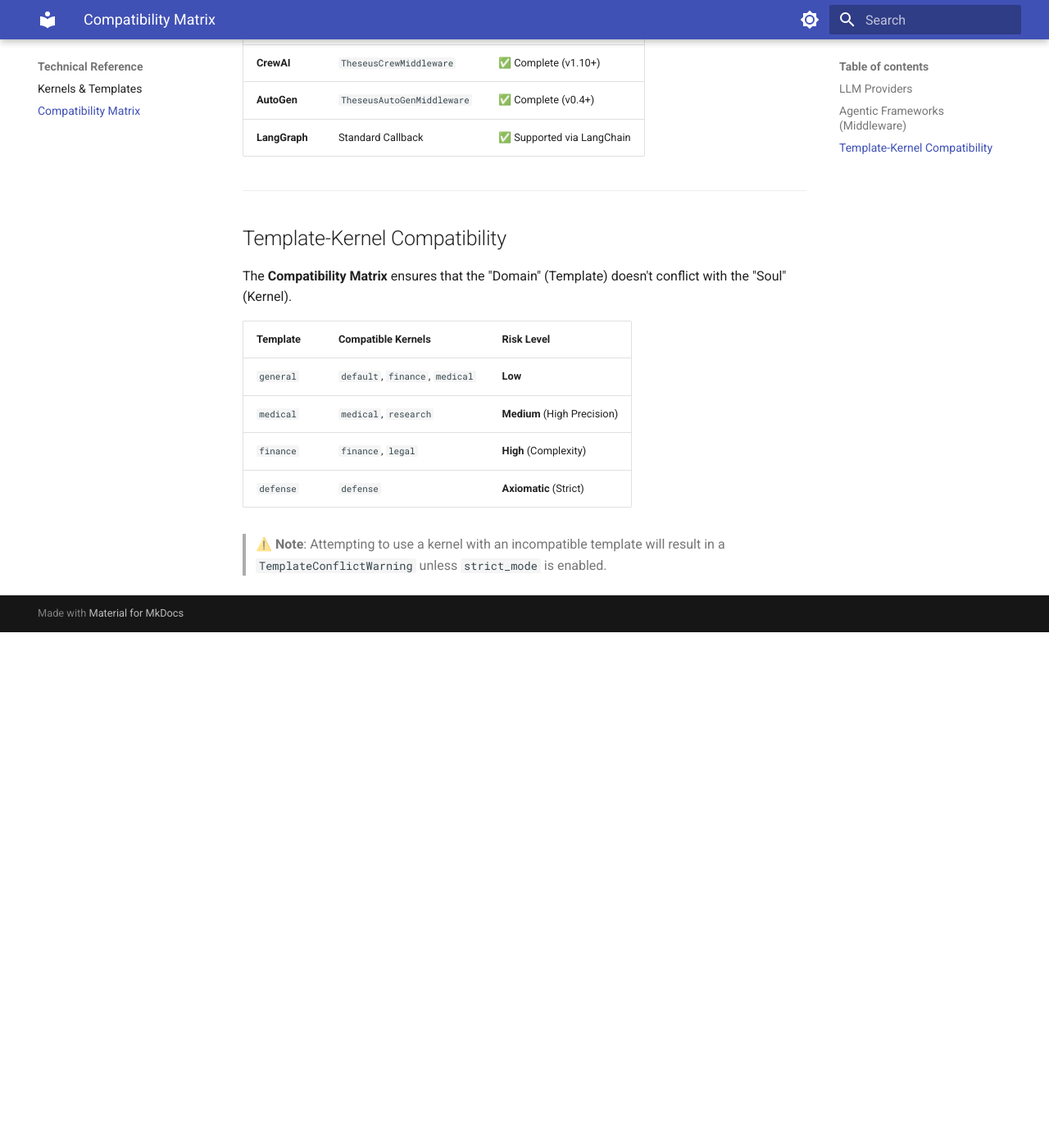
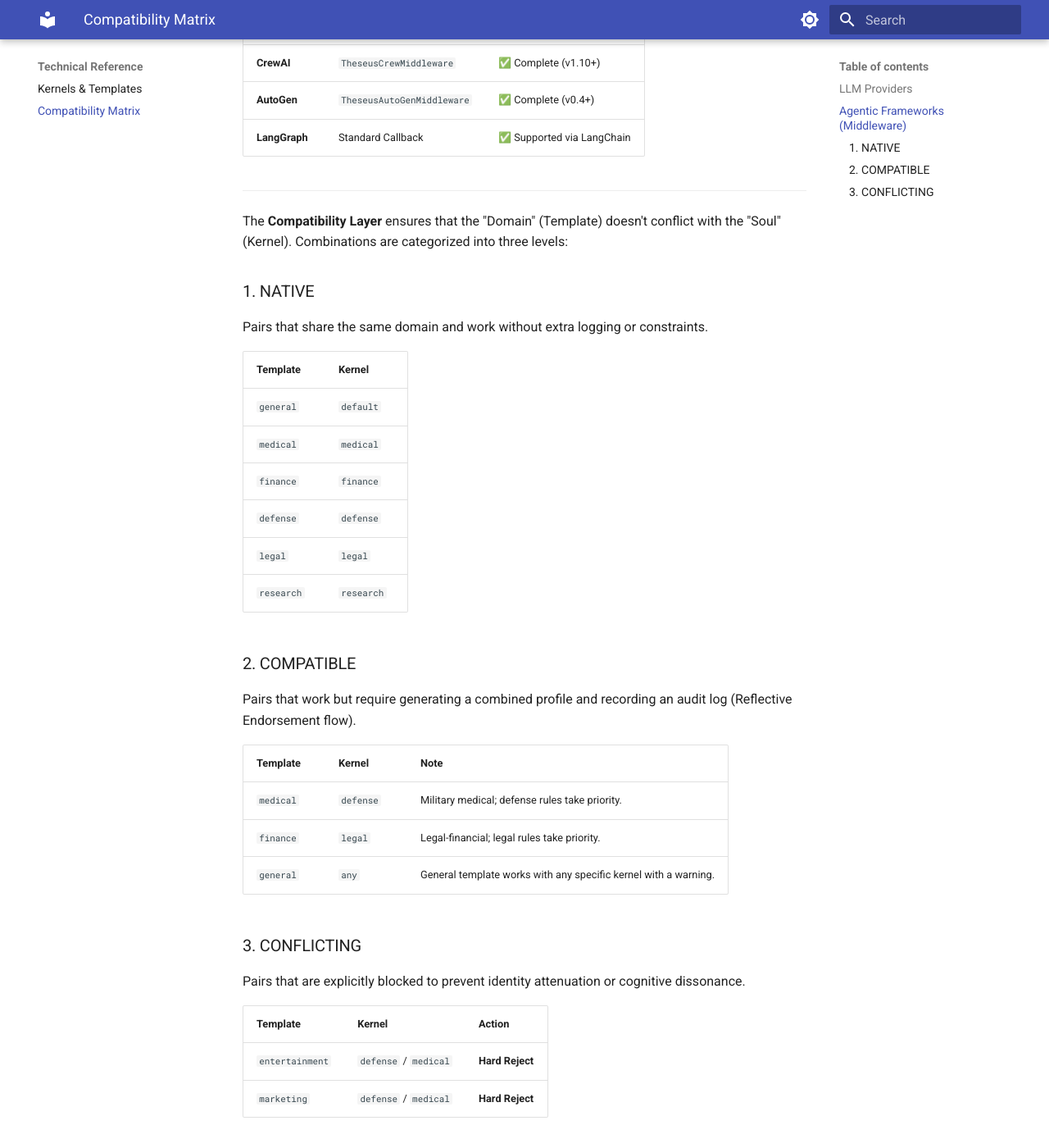
Before and after one commit to hakandamar/ct-toolkit, an MkDocs documentation site: the page built from website/docs/reference/compatibility.md, in a window 1280 px wide and 1400 px high, scrolled down 968 px. Shown: the whole window at 82% size. Built offline with MkDocs 1.6.1 and Material for MkDocs 9.7.7, drawn with Linux system fonts in a browser that asks for light colours; before the commit the page ends 1739 px from its top, so only the background shows below that; some of the changed text lies outside the part shown.

Commit message:
docs: polish documentation site and fix errors
- Removed stray 'Aurora' string from identity-continuity.md.
- Corrected Compatibility Matrix to reflect NATIVE/COMPATIBLE/CONFLICTING logic.
- Enhanced index.md with project philosophy and core pillars.

```diff
--- a/website/docs/reference/compatibility.md
+++ b/website/docs/reference/compatibility.md
@@ -32,15 +32,37 @@ CT Toolkit provides first-class middleware for the following ecosystems:
 
 ---
 
-## Template-Kernel Compatibility
+The **Compatibility Layer** ensures that the "Domain" (Template) doesn't conflict with the "Soul" (Kernel). Combinations are categorized into three levels:
 
-The **Compatibility Matrix** ensures that the "Domain" (Template) doesn't conflict with the "Soul" (Kernel).
+### 1. NATIVE
+Pairs that share the same domain and work without extra logging or constraints.
 
-| Template | Compatible Kernels | Risk Level |
+| Template | Kernel |
+| :--- | :--- |
+| `general` | `default` |
+| `medical` | `medical` |
+| `finance` | `finance` |
+| `defense` | `defense` |
+| `legal` | `legal` |
+| `research` | `research` |
+
+### 2. COMPATIBLE
+Pairs that work but require generating a combined profile and recording an audit log (Reflective Endorsement flow).
+
+| Template | Kernel | Note |
 | :--- | :--- | :--- |
-| `general` | `default`, `finance`, `medical` | **Low** |
-| `medical` | `medical`, `research` | **Medium** (High Precision) |
-| `finance` | `finance`, `legal` | **High** (Complexity) |
-| `defense` | `defense` | **Axiomatic** (Strict) |
+| `medical` | `defense` | Military medical; defense rules take priority. |
+| `finance` | `legal` | Legal-financial; legal rules take priority. |
+| `general` | `any` | General template works with any specific kernel with a warning. |
 
-> ⚠️ **Note**: Attempting to use a kernel with an incompatible template will result in a `TemplateConflictWarning` unless `strict_mode` is enabled.
+### 3. CONFLICTING
+Pairs that are explicitly blocked to prevent identity attenuation or cognitive dissonance.
+
+| Template | Kernel | Action |
+| :--- | :--- | :--- |
+| `entertainment` | `defense` / `medical` | **Hard Reject** |
+| `marketing` | `defense` / `medical` | **Hard Reject** |
+
+---
+
+> ⚠️ **Note**: Any undefined combination defaults to `COMPATIBLE` (allow but log) unless `strict_mode` is enabled in the `WrapperConfig`.
```
Also changed, not shown: website/docs/concepts/identity-continuity.md (+0 -1 lines), website/docs/index.md (+16 -8 lines).
